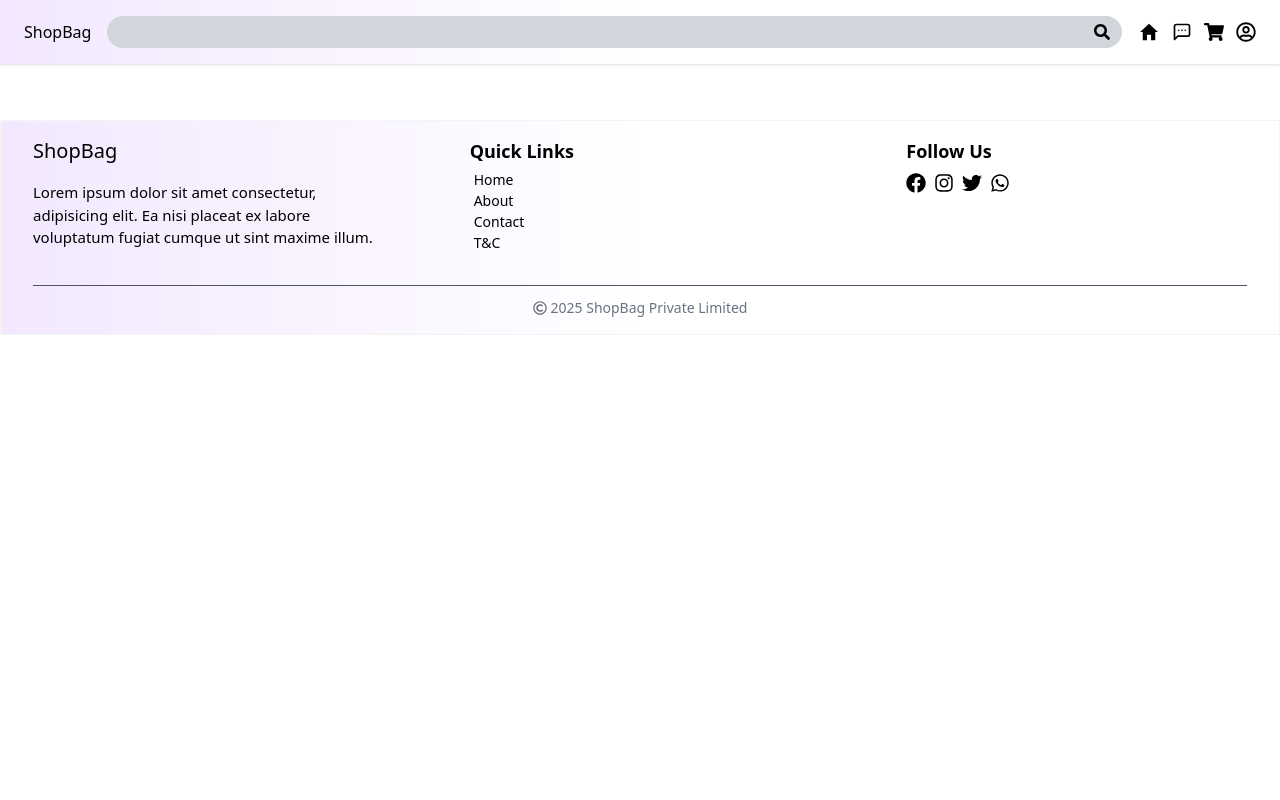
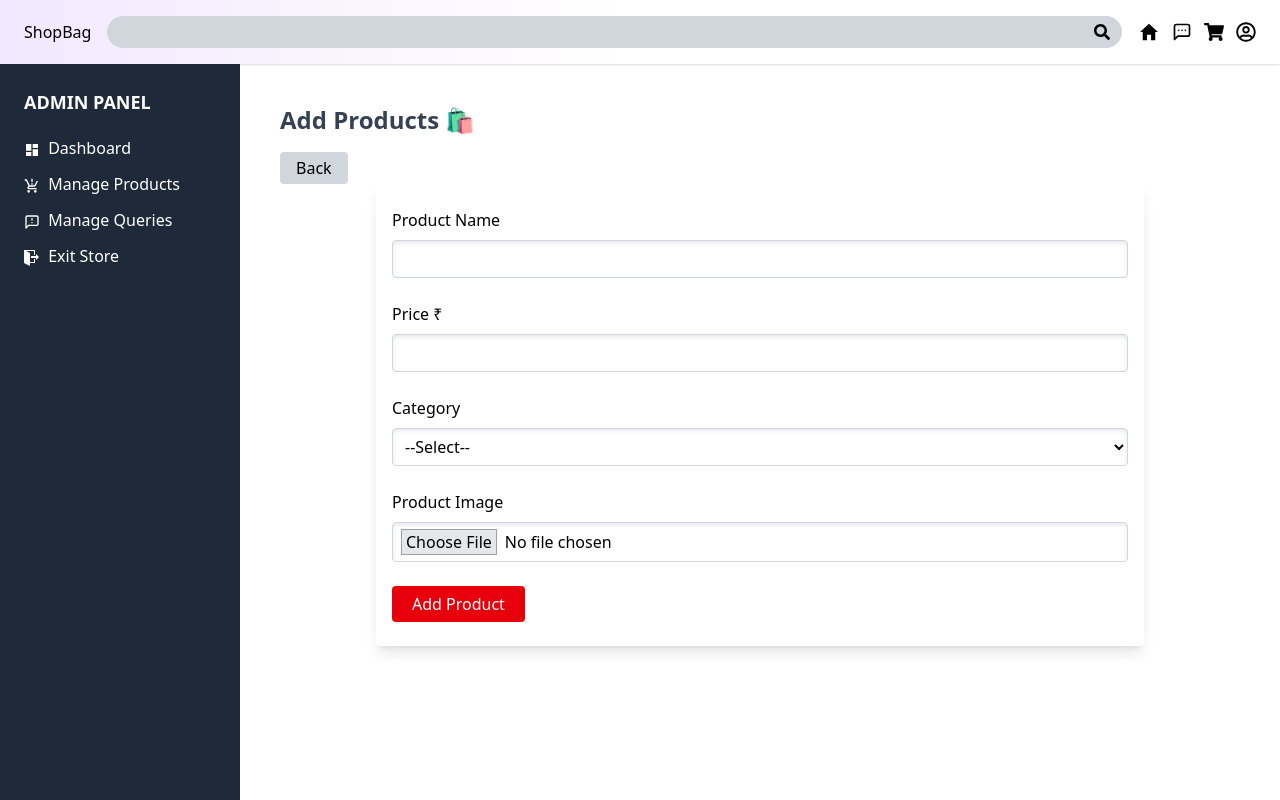
Before and after one commit to Shailesh8008/ShopBag, a React (Vite) app in the folder frontend/: page /admin/addproducts in a window 1280 px wide. Shown: the top 800 px of the page. Built offline with nearby package versions, Linux system fonts and the light colour scheme.

Commit message:
added add-product section

```diff
--- a/frontend/src/App.jsx
+++ b/frontend/src/App.jsx
@@ -10,6 +10,7 @@ import Cart from "./Pages/Cart";
 import AdminDash from "./admin/AdminDash";
 import AdminProduct from "./admin/AdminProduct";
 import AdminQuery from "./admin/AdminQuery";
+import AddProduct from "./admin/AddProduct";
 
 export default function App() {
   const location = useLocation();
@@ -65,6 +66,7 @@ export default function App() {
         <Route path="/admin/dashboard" element={<AdminDash />} />
         <Route path="/admin/products" element={<AdminProduct />} />
         <Route path="/admin/query" element={<AdminQuery />} />
+        <Route path="/admin/addproducts" element={<AddProduct />} />
       </Routes>
       <Footer />
     </>
--- /dev/null
+++ b/frontend/src/admin/AddProduct.jsx
@@ -0,0 +1,77 @@
+import React from "react";
+import AdminNav from "./AdminNav";
+import { useNavigate } from "react-router-dom";
+
+export default function AddProduct() {
+  const navigate = useNavigate();
+  const handleSubmit = (e) => {
+    e.preventDefault();
+  }
+
+  return (
+    <div className="flex min-h-screen -mb-14">
+      <AdminNav />
+      <div className="flex-1 p-10">
+        <h1 className="text-2xl text-gray-700 font-bold mb-4">
+          Add Products 🛍️
+        </h1>
+        <button
+          onClick={(e) => navigate("/admin/products")}
+          className="bg-gray-300 active:bg-gray-400 px-4 py-1 rounded cursor-pointer"
+        >
+          Back
+        </button>
+        <div className="shadow-lg px-4 py-6 rounded max-w-3xl mx-auto">
+          <form className="space-y-6">
+            <div>
+              <label htmlFor="pname">Product Name</label>
+              <input
+                id="pname"
+                type="text"
+                className="block w-full shadow-inner shadow-gray-200 mt-2 py-1.5 px-2 rounded border border-gray-300 focus:outline-none focus:ring-1 focus:ring-gray-400 focus:bg-gray-50"
+              />
+            </div>
+            <div>
+              <label htmlFor="price">Price ₹</label>
+              <input
+                id="price"
+                type="number"
+                min="0"
+                className="block w-full shadow-inner shadow-gray-200 mt-2 py-1.5 px-2 rounded border border-gray-300 focus:outline-none focus:ring-1 focus:ring-gray-400 focus:bg-gray-50"
+              />
+            </div>
+            <div>
+              <label htmlFor="category">Category</label>
+              <select
+                name=""
+                id="category"
+                className="block w-full shadow-inner shadow-gray-200 mt-2 py-1.5 px-2 rounded border border-gray-300 focus:outline-none focus:ring-1 focus:ring-gray-400 focus:bg-gray-50"
+              >
+                <option hidden>
+                  --Select--
+                </option>
+                <option value="cafe">Cafe</option>
+                <option value="electronics">Electronics</option>
+                <option value="toys">Toys</option>
+                <option value="mobile">Mobile</option>
+                <option value="fresh">Fresh</option>
+                <option value="home">Home</option>
+                <option value="beauty">Beauty</option>
+              </select>
+            </div>
+            <label htmlFor="pimage">Product Image</label>
+            <div className="w-full shadow-inner shadow-gray-200 mt-2 py-1.5 px-2 rounded border border-gray-300">
+              <input
+                type="file"
+                id="pimage"
+                accept="image/*"
+                className="file:cursor-pointer file:border file:border-gray-400 file:bg-gray-200 file:px-1 file:mr-2 active:file:bg-gray-300"
+              />
+            </div>
+            <button onClick={handleSubmit} className="px-5 py-1.5 bg-red-600 rounded text-white cursor-pointer active:bg-red-800">Add Product</button>
+          </form>
+        </div>
+      </div>
+    </div>
+  );
+}
--- a/frontend/src/admin/AdminProduct.jsx
+++ b/frontend/src/admin/AdminProduct.jsx
@@ -1,12 +1,22 @@
+import { useNavigate } from "react-router-dom";
 import AdminNav from "./AdminNav";
 
 export default function AdminProduct() {
+  const navigate = useNavigate();
+
   return (
     <div className="flex min-h-screen -mb-14">
       <AdminNav />
       <div className="flex-1 p-10">
-        <h1 className="text-2xl text-gray-700 font-bold">Manage Products 🛒</h1>
-        <div className="shadow-lg p-4 rounded space-y-2"></div>
+        <h1 className="text-2xl text-gray-700 font-bold mb-4">
+          Manage Products 🛒
+        </h1>
+        <button
+          onClick={(e) => navigate("/admin/addproducts")}
+          className="bg-green-600 text-white px-2 py-1 rounded cursor-pointer active:bg-green-700"
+        >
+          Add Products
+        </button>
       </div>
     </div>
   );
```
